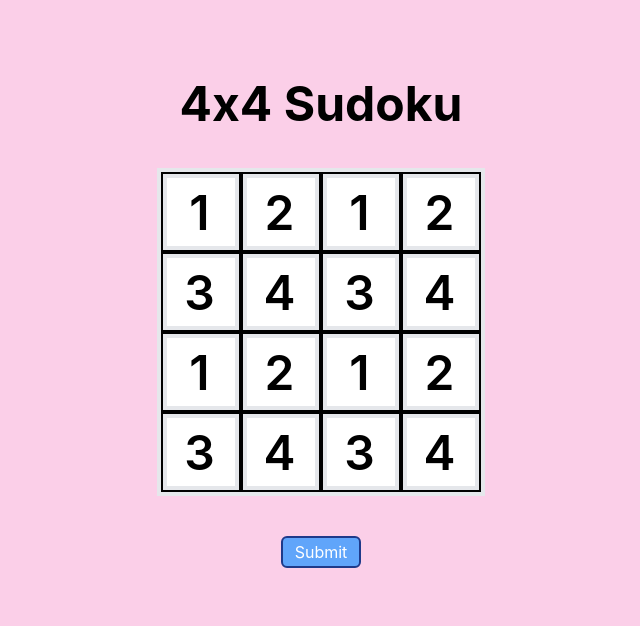
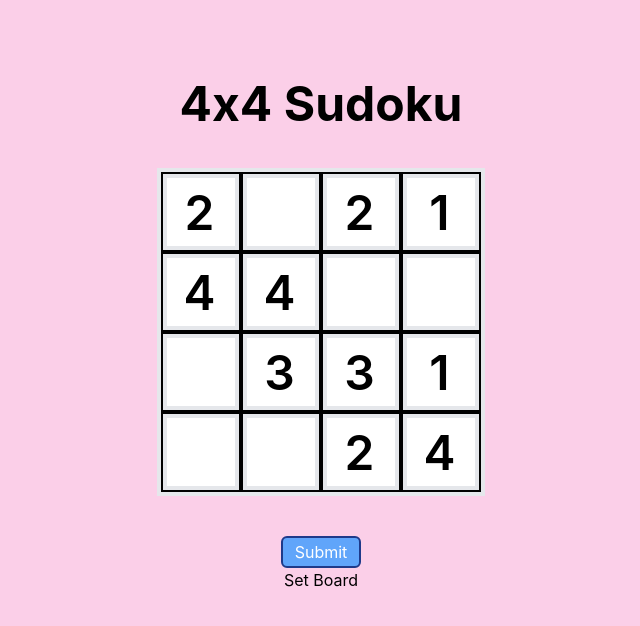
Before and after one commit to polojoe1/sudoku4, a React (Create React App) app: page / in a window 1280 px wide. Shown: the top 626 px of the page, without its empty margins (319-959 px from the left). Built offline with nearby package versions, Linux system fonts and the light colour scheme.

Commit message:
set the board almost complete

```diff
--- a/src/components/Gameboard.jsx
+++ b/src/components/Gameboard.jsx
@@ -8,12 +8,18 @@ const Gameboard = (props) => {
             box.classList.add('border-blue-200')
         }
     }
+    const generateNum = () => {
+        let randomNum = Math.floor(Math.random() * 6 + 1)
+        return randomNum>4?'':randomNum
+    }
+
     let board=([
         //find  a way to make it random
-        [Math.floor(Math.random() * 4) + 1,2,3,4],
-        [1,2,3,4],
-        [1,2,3,4],
-        [1,2,3,4]
+
+        [generateNum(),generateNum(),generateNum(),generateNum()],
+        [generateNum(),generateNum(),generateNum(),generateNum()],
+        [generateNum(),generateNum(),generateNum(),generateNum()],
+        [generateNum(),generateNum(),generateNum(),generateNum()]
 //also nake logic for rows and columns
     ])
     const [zeroZero, setZeroZero] = useState(board[0][0])
@@ -43,6 +49,79 @@ const Gameboard = (props) => {
         [twoZero,twoOne,twoTwo,twoThree],
         [threeZero,threeOne,threeTwo,threeThree]
     ]
+
+    const setBoard=()=>{
+        let boxOne={}
+        let boxTwo = {}
+        let boxThree = {}
+        let boxFour = {}
+        for(let i = 0;i<final[0].length;i++){
+            if(final[0][i]in boxOne){
+                if(i===1){
+                    setZeroOne('')
+                }
+                if(i===2){
+                    setZeroTwo('')
+                }
+                if(i===3){
+                    setZeroThree('')
+                }
+            }
+            else{
+                boxOne[final[0][i]]=1
+            }
+        }
+        for(let i = 0;i<final[1].length;i++){
+            if(final[1][i]in boxTwo){
+                if(i===1){
+                    setOneOne('')
+                }
+                if(i===2){
+                    setOneTwo('')
+                }
+                if(i===3){
+                    setOneThree('')
+                }
+            }
+            else{
+                boxTwo[final[1][i]]=1
+            }
+        }
+        for(let i = 0;i<final[2].length;i++){
+            if(final[2][i]in boxThree){
+                if(i===1){
+                    setTwoOne('')
+                }
+                if(i===2){
+                    setTwoTwo('')
+                }
+                if(i===3){
+                    setTwoThree('')
+                }
+            }
+            else{
+                boxThree[final[2][i]]=1
+            }
+        }
+        for(let i = 0;i<final[3].length;i++){
+            if(final[3][i]in boxFour){
+                if(i===1){
+                    setThreeOne('')
+                }
+                if(i===2){
+                    setThreeTwo('')
+                }
+                if(i===3){
+                    setThreeThree('')
+                }
+            }
+            else{
+                boxFour[final[3][i]]=1
+            }
+        }
+
+    }
+
 
     const submit =()=>{
         let b0x = {}
@@ -422,7 +501,7 @@ const Gameboard = (props) => {
             </div>
         </div>
         <button onClick={submit} className='h-8 w-20 bg-blue-400 flex items-center justify-center mt-10 border-2 hover:bg-blue-700 border-blue-900 rounded-md cursor-pointer text-white'>Submit</button>
-
+        <button onClick={setBoard}>Set Board</button>
         {success?<p>You Win!</p>:''}
     </div>
   )
```
